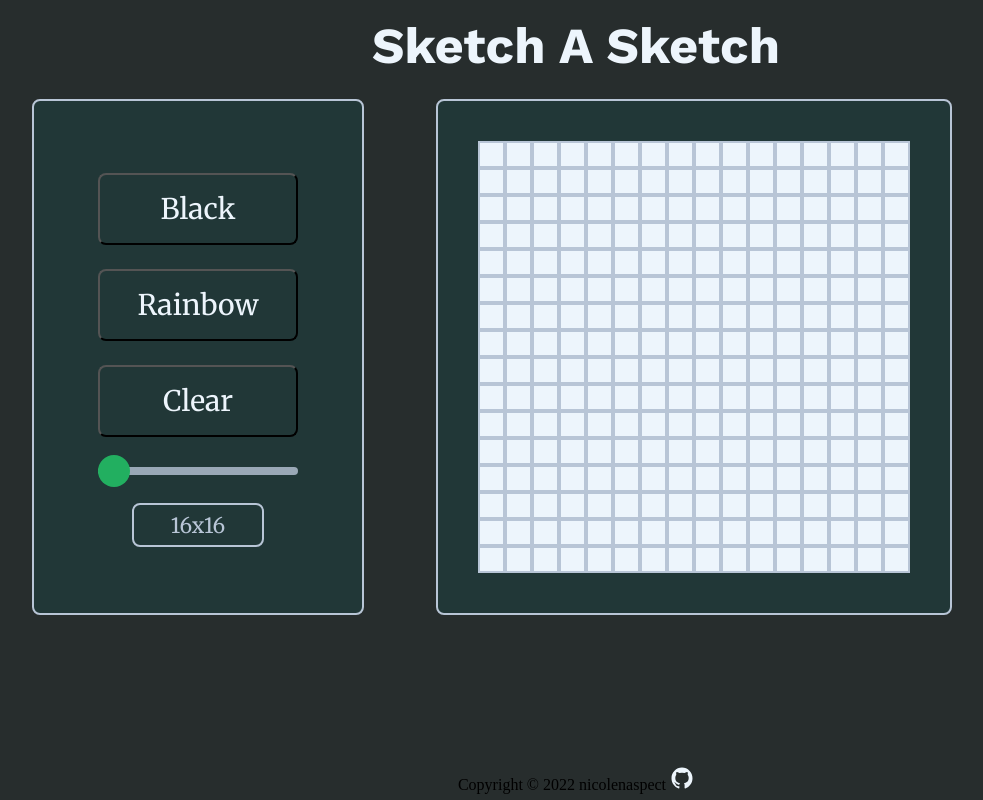
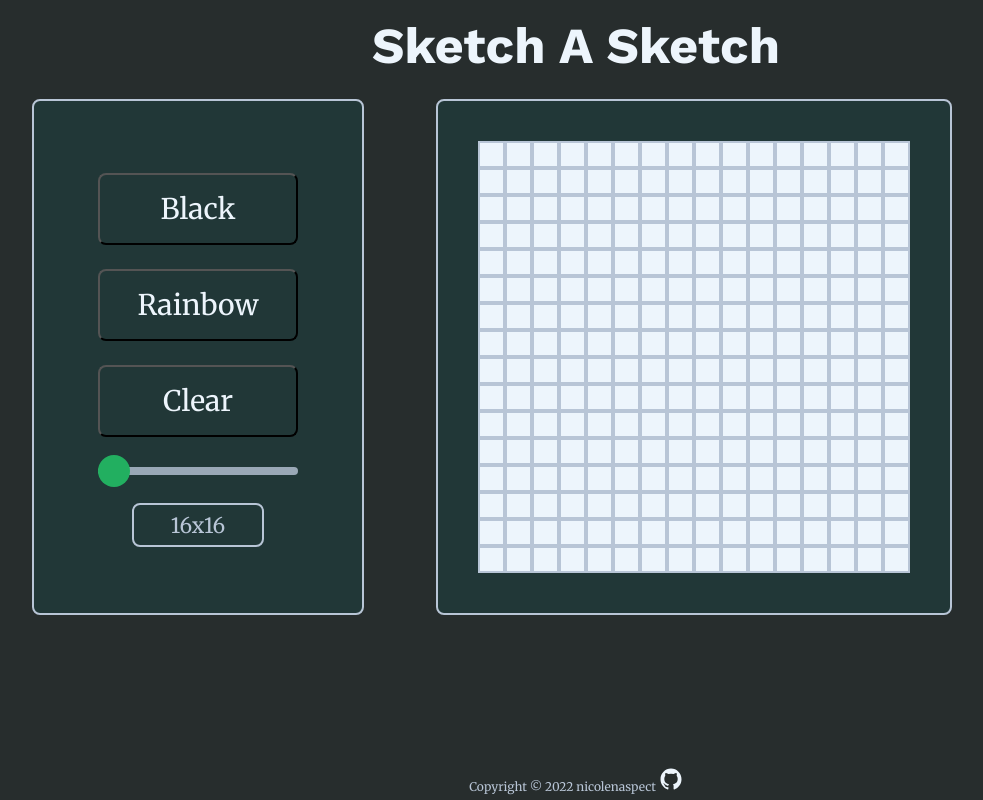
Before and after one commit to nicolenaspect/etch-a-sketch, a plain HTML site: page index.html in a window 1280 px wide. Shown: the whole page, without its empty margins (64-1047 px from the left). Drawn offline with nearby package versions, Linux system fonts and the light colour scheme.

Commit message:
html changes

```diff
--- a/index.html
+++ b/index.html
@@ -51,7 +51,7 @@
     </div>
     <footer id="footer">
       Copyright &copy; 2022 nicolenaspect
-      <img src="/images/logo-github.svg" alt="git-icon" />
+      <a href="https://github.com/nicolenaspect"><img src="/images/logo-github.svg" alt="git-icon" /></a>
     </footer>
     <script src="script.js"></script>
   </body>
--- a/style.css
+++ b/style.css
@@ -167,6 +167,9 @@ h1 {
     text-align: center;
     margin-top: auto;
     margin-bottom: 6px;
+    color: var(--secondary);
+    font-family: Merriweather, sans-serif;
+    font-size: 12px;
   }
 
   #boxes {
```
